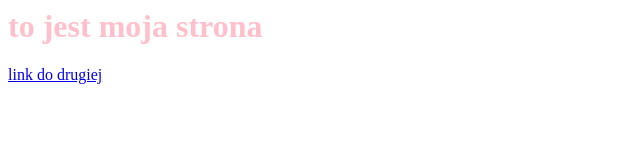
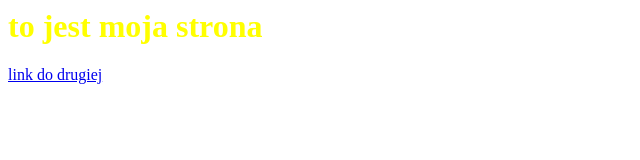
Before and after one commit to envirosolutionspl/strona_szkolenie, a plain HTML site: page index.html in a window 1280 px wide. Shown: the whole page, without its empty margins (0-640 px from the left). Drawn offline with Linux system fonts and the light colour scheme.

Commit message:
Update style.css

```diff
--- a/style.css
+++ b/style.css
@@ -1,2 +1,2 @@
 h1{
-color:pink;}
+color:yellow;}
```
